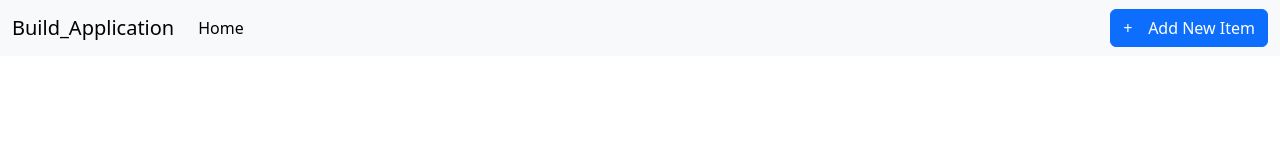
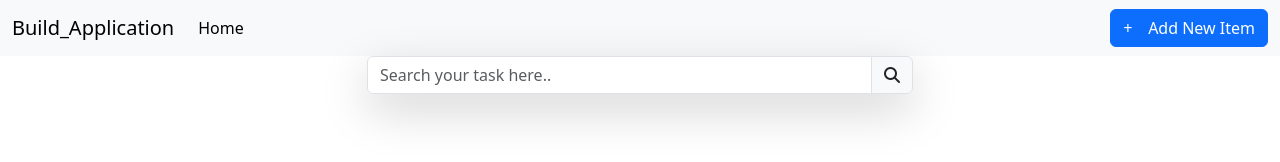
Before and after one commit to Krmjn09/TaskyBuildJsApplication, a plain HTML site: page index.html in a window 1280 px wide. Drawn offline with nearby package versions, Linux system fonts and the light colour scheme.

Commit message:
input section added

```diff
--- a/index.html
+++ b/index.html
@@ -52,12 +52,28 @@
     </nav>
 
     <div class="container">
-      <section class="">
+      <section class="mr-5">
         <div class="row justify-content-center">
-          <div class="col-md-6"></div>
-          <div class="col-md-6"></div>
+          <div class="col-md-6">
+            <div class="input-group flex-nowrap shadow-lg rounded">
+              <input
+                type="search"
+                class="form-control"
+                placeholder="Search your task here.."
+                aria-label="Search Task"
+                aria-describedby="addon-wrapping"
+              />
+              <span class="input-group-text" id="addon-wrapping">
+                <i class="fa-solid fa-magnifying-glass"></i>
+              </span>
+            </div>
+          </div>
+          <!-- <div class="col-md-6"></div> -->
         </div>
       </section>
+
+      <!-- card section -->
+      <section></section>
     </div>
 
     <!-- scripts -->
```
